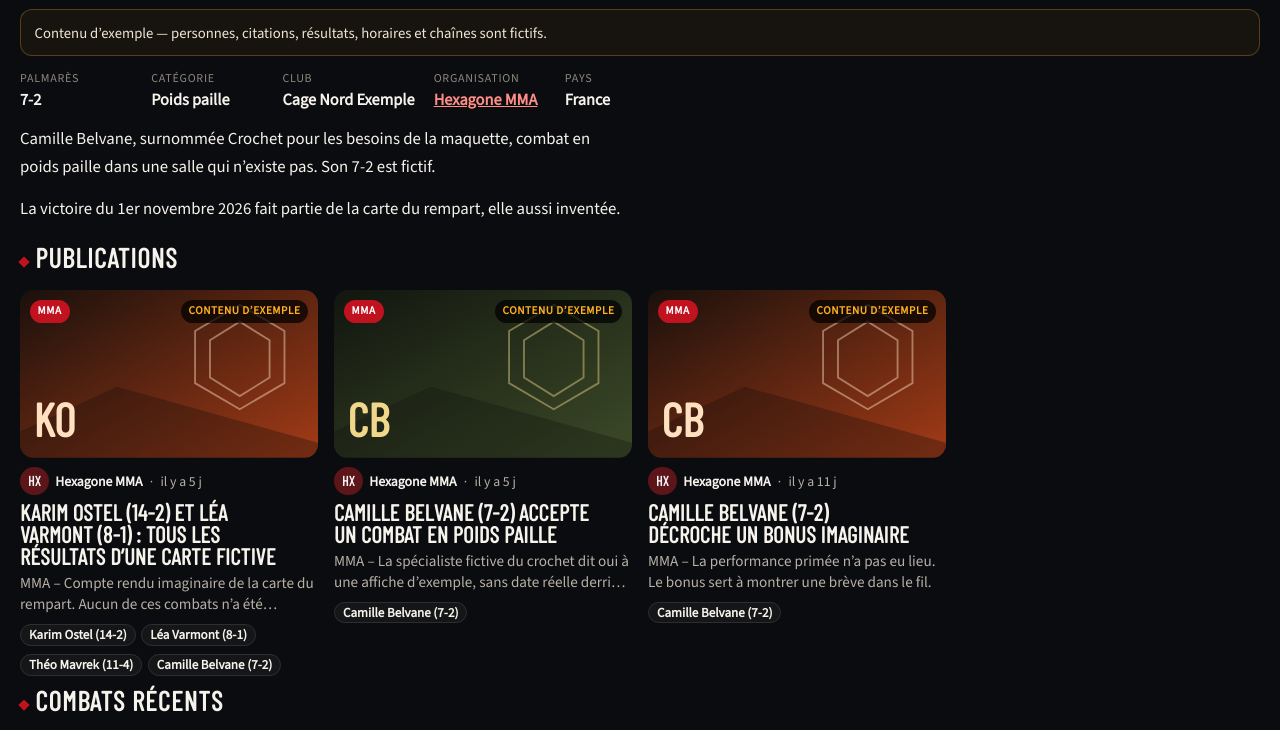
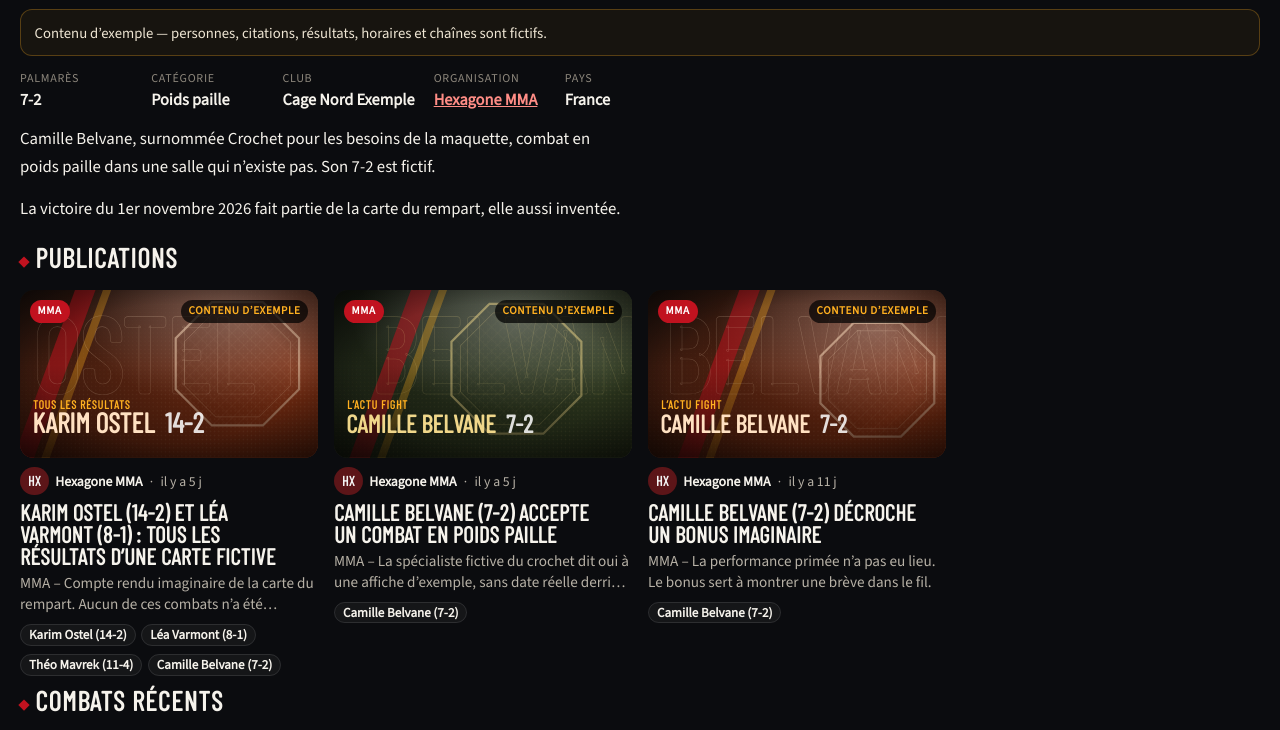
Before and after one commit to habjeb/Primal-media, an Astro site: page /Primal-media/athletes/camille-belvane/ in a window 1280 px wide. Shown: the part 459-1189 px from the top of the page. Built offline with nearby package versions, Linux system fonts and the light colour scheme; Astro itself is replaced by a stand-in of ours.

Commit message:
Visuels générés façon affiche de combat
Sans photos, chaque article, athlète et organisation reçoit un visuel
SVG déterministe (même identifiant, même visuel à chaque build) :

- cage octogonale avec grillage pour le MMA, tapis et cercles pour le
  grappling ;
- nom de famille en grand lettrage détouré en fond, barres « // » de la
  marque, trame en demi-teinte et éclairage de salle ;
- sur les cartes du fil et en tête d'article : nom, record et ligne de
  contexte (« Tous les résultats », « Quelle heure, quelle chaîne ? »,
  « Vidéo »…).

Les bannières athlète et organisation reprennent le même langage. Les
titres ne coupent plus un record « (14-2) » en fin de ligne.

Co-Authored-By: Claude Opus 5.5 <noreply@anthropic.com>
Claude-Session: https://claude.ai/code/session_01DgyKPBcNidF1tvrPdnvQmr

```diff
--- a/src/components/ArticleView.astro
+++ b/src/components/ArticleView.astro
@@ -9,6 +9,7 @@ import ExampleNote from './ExampleNote.astro';
 import RelatedList from './RelatedList.astro';
 import RelativeTime from './RelativeTime.astro';
 import ShareBar from './ShareBar.astro';
+import Title from './Title.astro';
 import VideoEmbed from './VideoEmbed.astro';
 
 interface Props {
@@ -46,7 +47,7 @@ const initials =
     <VideoEmbed item={item} initials={initials} />
     {item.example && <ExampleNote />}
     <p class="kicker">{item.category} · {item.org.name}</p>
-    <h1 class="article-title">{item.title}</h1>
+    <h1 class="article-title"><Title text={item.title} /></h1>
     <p class="byline">
       {item.author}
       <span aria-hidden="true"> · </span>
--- a/src/components/ChannelHero.astro
+++ b/src/components/ChannelHero.astro
@@ -15,14 +15,15 @@ interface Props {
   subtitle?: string;
   example?: boolean;
   stats: Stat[];
+  discipline?: 'MMA' | 'Grappling' | 'Mixte';
 }
 
-const { seed, initials, kicker, title, subtitle, example = false, stats } = Astro.props;
+const { seed, initials, kicker, title, subtitle, example = false, stats, discipline = 'MMA' } = Astro.props;
 ---
 
 <header class="channel">
   <div class="channel-banner">
-    <Visual seed={seed} uid={`${seed}-banner`} initials={initials} label="" hideInitials />
+    <Visual seed={seed} uid={`${seed}-banner`} initials={initials} cover={{ name: title, discipline }} text="texture" />
   </div>
   <div class="channel-row">
     <Avatar seed={seed} initials={initials} large />
--- a/src/components/NewsCard.astro
+++ b/src/components/NewsCard.astro
@@ -1,8 +1,10 @@
 ---
+import { coverFor } from '../lib/cover';
 import { excerpt } from '../lib/text';
 import type { FeedItem } from '../lib/types';
 import Avatar from './Avatar.astro';
 import RelativeTime from './RelativeTime.astro';
+import Title from './Title.astro';
 import Visual from './Visual.astro';
 
 /**
@@ -40,7 +42,13 @@ const initials =
   data-deferred={deferred ? 'true' : undefined}
 >
   <a class="thumb" href={item.href} tabindex="-1" aria-hidden="true">
-    <Visual seed={item.id} uid={`${item.id}-${variant}`} initials={initials} label="" hideInitials={variant === 'lead'} />
+    <Visual
+      seed={item.id}
+      uid={`${item.id}-${variant}`}
+      initials={initials}
+      cover={coverFor(item)}
+      text={variant === 'default' ? 'full' : 'texture'}
+    />
     {!compact && <span class="badge cat">{item.category}</span>}
     {item.example && !compact && <span class="badge ex">Contenu d’exemple</span>}
     {
@@ -65,7 +73,7 @@ const initials =
       <a href={item.href}>
         {item.example && <span class="sr-only">Contenu d’exemple. </span>}
         {item.hasVideo && <span class="sr-only">Vidéo, {item.duration}. </span>}
-        {item.title}
+        <Title text={item.title} />
       </a>
     </h3>
     {!compact && <p class="excerpt">{summary}</p>}
--- a/src/components/RelatedList.astro
+++ b/src/components/RelatedList.astro
@@ -1,6 +1,8 @@
 ---
+import { coverFor } from '../lib/cover';
 import type { FeedItem } from '../lib/types';
 import RelativeTime from './RelativeTime.astro';
+import Title from './Title.astro';
 import Visual from './Visual.astro';
 
 interface Props {
@@ -26,10 +28,10 @@ const { items } = Astro.props;
           <li>
             <a class="related-item" href={item.href}>
               <span class="related-thumb">
-                <Visual seed={item.id} uid={`${item.id}-rel`} initials={initials} label="" />
+                <Visual seed={item.id} uid={`${item.id}-rel`} initials={initials} cover={coverFor(item)} text="texture" />
               </span>
               <span>
-                <h3>{item.title}</h3>
+                <h3><Title text={item.title} /></h3>
                 <p class="related-meta">
                   {item.org.name}
                   <span aria-hidden="true"> · </span>
--- /dev/null
+++ b/src/components/Title.astro
@@ -0,0 +1,11 @@
+---
+import { titleParts } from '../lib/text';
+
+interface Props {
+  text: string;
+}
+
+const { text } = Astro.props;
+---
+
+{titleParts(text).map((part) => (part.record ? <span class="nowrap">{part.text}</span> : part.text))}
--- a/src/components/VideoEmbed.astro
+++ b/src/components/VideoEmbed.astro
@@ -1,4 +1,5 @@
 ---
+import { coverFor } from '../lib/cover';
 import { safeVideoId } from '../lib/text';
 import type { FeedItem } from '../lib/types';
 import Visual from './Visual.astro';
@@ -46,7 +47,7 @@ const placeholder = provider === 'instagram' && item.video?.id?.toUpperCase() ==
         </p>
       </div>
     ) : (
-      <Visual seed={item.id} uid={`${item.id}-stage`} initials={initials} label={`Visuel d’exemple : ${item.title}`} />
+      <Visual seed={item.id} uid={`${item.id}-stage`} initials={initials} cover={coverFor(item)} />
     )
   }
 </div>
--- a/src/components/Visual.astro
+++ b/src/components/Visual.astro
@@ -1,45 +1,168 @@
 ---
+import { octagon, seeded, surname, type Cover } from '../lib/cover';
 import { palette } from '../lib/text';
 
+/**
+ * Visuel généré façon affiche de combat, sans photo.
+ * Tout est dérivé de `seed` : un même article garde le même visuel d’un build à l’autre.
+ *
+ * `text` :
+ * - `full`    : grand nom en fond + nom, record et contexte en bas à gauche ;
+ * - `texture` : seulement le grand nom en fond (quand la page pose déjà son titre dessus) ;
+ * - `none`    : aucun texte.
+ */
 interface Props {
   seed: string;
   initials: string;
   uid?: string;
   label?: string;
+  cover?: Cover;
+  text?: 'full' | 'texture' | 'none';
+  /** Ancien réglage, équivaut à `text="texture"`. */
   hideInitials?: boolean;
 }
 
-const { seed, initials, uid = seed, label = 'Visuel d’exemple', hideInitials = false } = Astro.props;
+const { seed, initials, uid = seed, label = '', cover, hideInitials = false } = Astro.props;
+const text = Astro.props.text ?? (hideInitials ? 'texture' : 'full');
 const colors = palette(seed);
-const gid = `g${uid.replace(/[^a-zA-Z0-9]/g, '')}`;
+const rand = seeded(seed);
+const id = `v${uid.replace(/[^a-zA-Z0-9]/g, '')}`;
+
+const discipline = cover?.discipline ?? 'MMA';
+const name = cover?.name ?? initials;
+const big = cover ? surname(cover.name) : initials;
+const nameSize = name.length > 16 ? 118 : name.length > 12 ? 134 : 150;
+
+// Composition : la cage (ou le tapis) à droite, les barres « // » à gauche.
+const cx = 880 + rand() * 380;
+const cy = 360 + rand() * 160;
+const r = 300 + rand() * 120;
+const slashX = 260 + rand() * 360;
+const angle = rand() > 0.5 ? { x1: 0, y1: 0, x2: 1, y2: 1 } : { x1: 1, y1: 0, x2: 0, y2: 1 };
+const bigX = 30 + rand() * 160;
+const bigSize = big.length > 7 ? 470 : 560;
+const outer = octagon(cx, cy, r);
+const inner = octagon(cx, cy, r * 0.86);
+const slash = (x: number, w: number) => `${x},0 ${x + w},0 ${x + w - 330},900 ${x - 330},900`;
 ---
 
 <div class="visual">
-  <svg viewBox="0 0 1600 900" preserveAspectRatio="xMidYMid slice" role="img" aria-label={label}>
+  <svg
+    viewBox="0 0 1600 900"
+    preserveAspectRatio="xMidYMid slice"
+    role={label ? 'img' : undefined}
+    aria-label={label || undefined}
+    aria-hidden={label ? undefined : 'true'}
+  >
     <defs>
-      <linearGradient id={gid} x1="0" y1="0" x2="1" y2="1">
+      <linearGradient id={`${id}-bg`} {...angle}>
         <stop offset="0%" stop-color={colors.bg}></stop>
         <stop offset="100%" stop-color={colors.mid}></stop>
       </linearGradient>
+      <radialGradient id={`${id}-spot`} cx={cx / 1600} cy={(cy - 260) / 900} r="0.55">
+        <stop offset="0%" stop-color="#fff" stop-opacity="0.28"></stop>
+        <stop offset="100%" stop-color="#fff" stop-opacity="0"></stop>
+      </radialGradient>
+      <radialGradient id={`${id}-vig`} cx="0.5" cy="0.5" r="0.75">
+        <stop offset="55%" stop-color="#000" stop-opacity="0"></stop>
+        <stop offset="100%" stop-color="#000" stop-opacity="0.6"></stop>
+      </radialGradient>
+      <linearGradient id={`${id}-shade`} x1="0" y1="0" x2="0" y2="1">
+        <stop offset="45%" stop-color="#000" stop-opacity="0"></stop>
+        <stop offset="100%" stop-color="#000" stop-opacity="0.6"></stop>
+      </linearGradient>
+      <pattern id={`${id}-dots`} width="22" height="22" patternUnits="userSpaceOnUse">
+        <circle cx="11" cy="11" r="4" fill={colors.ink}></circle>
+      </pattern>
+      <linearGradient id={`${id}-fade`} x1="1" y1="1" x2="0.3" y2="0">
+        <stop offset="0%" stop-color="#fff"></stop>
+        <stop offset="100%" stop-color="#fff" stop-opacity="0"></stop>
+      </linearGradient>
+      <mask id={`${id}-mask`}>
+        <rect width="1600" height="900" fill={`url(#${id}-fade)`}></rect>
+      </mask>
+      {
+        discipline === 'Grappling' ? (
+          <pattern id={`${id}-mat`} width="200" height="100" patternUnits="userSpaceOnUse">
+            <path d="M0 0 H200 M0 0 V100 M100 50 V100" stroke={colors.ink} stroke-width="3" fill="none" />
+          </pattern>
+        ) : (
+          <>
+            <pattern id={`${id}-mesh`} width="46" height="46" patternUnits="userSpaceOnUse" patternTransform="rotate(45)">
+              <path d="M0 0 H46 M0 0 V46" stroke={colors.ink} stroke-width="3" fill="none" />
+            </pattern>
+            <clipPath id={`${id}-cage`}>
+              <polygon points={outer} />
+            </clipPath>
+          </>
+        )
+      }
     </defs>
-    <rect width="1600" height="900" fill={`url(#${gid})`}></rect>
-    <g fill="none" stroke={colors.ink} stroke-width="10" opacity="0.45">
-      <polygon points="1180,80 1420,220 1420,500 1180,640 940,500 940,220"></polygon>
-      <polygon points="1180,170 1340,270 1340,470 1180,570 1020,470 1020,270"></polygon>
+
+    <rect width="1600" height="900" fill={`url(#${id}-bg)`}></rect>
+    <rect width="1600" height="900" fill={`url(#${id}-spot)`}></rect>
+
+    {
+      discipline === 'Grappling' ? (
+        <g opacity="0.9">
+          <rect width="1600" height="900" fill={`url(#${id}-mat)`} opacity="0.1" />
+          <circle cx={cx} cy={cy} r={r} fill="none" stroke={colors.ink} stroke-width="12" opacity="0.45" />
+          <circle cx={cx} cy={cy} r={r * 0.3} fill="none" stroke={colors.ink} stroke-width="6" opacity="0.3" />
+        </g>
+      ) : (
+        <g>
+          <rect width="1600" height="900" fill={`url(#${id}-mesh)`} clip-path={`url(#${id}-cage)`} opacity="0.12" />
+          <polygon points={outer} fill="none" stroke={colors.ink} stroke-width="12" opacity="0.5" />
+          <polygon points={inner} fill="none" stroke={colors.ink} stroke-width="4" opacity="0.25" />
+        </g>
+      )
+    }
+
+    <rect width="1600" height="900" fill={`url(#${id}-dots)`} mask={`url(#${id}-mask)`} opacity="0.16"></rect>
+
+    <g opacity="0.75">
+      <polygon points={slash(slashX, 110)} fill="#c1121f" opacity="0.7"></polygon>
+      <polygon points={slash(slashX + 150, 44)} fill="#ffb020" opacity="0.45"></polygon>
     </g>
-    <path d="M0 760 L520 520 L1600 820 L1600 900 L0 900 Z" fill={colors.bg} opacity="0.35"></path>
+
     {
-      !hideInitials && (
+      text !== 'none' && (
         <text
-          x="72"
-          y="790"
-          fill={colors.ink}
-          font-size="250"
+          x={bigX}
+          y="560"
+          font-size={bigSize}
           font-family="Barlow Condensed, Impact, sans-serif"
           font-weight="800"
+          fill="none"
+          stroke={colors.ink}
+          stroke-width="3"
+          opacity="0.22"
         >
-          {initials}
+          {big}
         </text>
+      )
+    }
+
+    <rect width="1600" height="900" fill={`url(#${id}-shade)`}></rect>
+    <rect width="1600" height="900" fill={`url(#${id}-vig)`}></rect>
+
+    {
+      text === 'full' && (
+        <g font-family="Barlow Condensed, Impact, sans-serif" font-weight="800">
+          {cover?.kicker && (
+            <text x="70" y="640" font-size="64" letter-spacing="4" fill="#ffb020">
+              {cover.kicker.toUpperCase()}
+            </text>
+          )}
+          <text x="66" y="770" font-size={nameSize} fill={colors.ink}>
+            {name.toUpperCase()}
+            {cover?.record && (
+              <tspan dx="28" fill="#ffffff" opacity="0.85">
+                {cover.record}
+              </tspan>
+            )}
+          </text>
+        </g>
       )
     }
   </svg>
--- /dev/null
+++ b/src/lib/cover.ts
@@ -0,0 +1,52 @@
+import type { FeedItem } from './types';
+
+/** Ce qu’un visuel généré affiche : un nom, un record, une ligne de contexte. */
+export type Cover = {
+  name: string;
+  record?: string;
+  kicker?: string;
+  discipline: 'MMA' | 'Grappling' | 'Mixte';
+};
+
+const FORMAT_KICKER: Record<FeedItem['format'], string> = {
+  breve: 'L’actu fight',
+  diffusion: 'Quelle heure, quelle chaîne ?',
+  resultats: 'Tous les résultats',
+  decryptage: 'Tout savoir',
+};
+
+export function coverFor(item: FeedItem): Cover {
+  const athlete = item.athletes[0];
+  return {
+    name: athlete?.name ?? item.org.name,
+    record: athlete?.record,
+    kicker: item.hasVideo ? 'Vidéo' : FORMAT_KICKER[item.format],
+    discipline: item.category,
+  };
+}
+
+/** Générateur pseudo-aléatoire déterministe : même identifiant, même visuel à chaque build. */
+export function seeded(seed: string): () => number {
+  let h = 2166136261;
+  for (const char of seed) h = Math.imul(h ^ char.charCodeAt(0), 16777619) >>> 0;
+  return () => {
+    h = Math.imul(h ^ (h >>> 15), 2246822507) >>> 0;
+    h = Math.imul(h ^ (h >>> 13), 3266489909) >>> 0;
+    h ^= h >>> 16;
+    return (h >>> 0) / 4294967296;
+  };
+}
+
+/** Sommets d’un octogone (la cage) centré en (cx, cy). */
+export function octagon(cx: number, cy: number, r: number): string {
+  return Array.from({ length: 8 }, (_, i) => {
+    const a = Math.PI / 8 + (i * Math.PI) / 4;
+    return `${(cx + r * Math.cos(a)).toFixed(1)},${(cy + r * Math.sin(a)).toFixed(1)}`;
+  }).join(' ');
+}
+
+/** Dernier mot du nom, pour le grand lettrage en fond. */
+export function surname(name: string): string {
+  const parts = name.trim().split(/\s+/);
+  return (parts.length > 1 ? parts[parts.length - 1] : parts[0])!.toUpperCase();
+}
--- a/src/pages/athletes/[id].astro
+++ b/src/pages/athletes/[id].astro
@@ -50,6 +50,7 @@ const pageUrl = new URL(Astro.url.pathname, Astro.site).toString();
     initials={initials(profile.name)}
     kicker={`${profile.discipline} · ${profile.org.name}`}
     title={profile.name}
+    discipline={profile.discipline}
     subtitle={profile.nickname ? `« ${profile.nickname} »` : undefined}
     example={profile.example}
     stats={[
--- a/src/styles/global.css
+++ b/src/styles/global.css
@@ -55,6 +55,8 @@ h1, h2, h3, p { overflow-wrap: anywhere; }
 }
 
 .skip:focus { top: 0.75rem; }
+
+.nowrap { white-space: nowrap; }
 
 .sr-only {
   position: absolute;
```
Also changed, not shown: src/lib/text.ts (+8 -0 lines).
